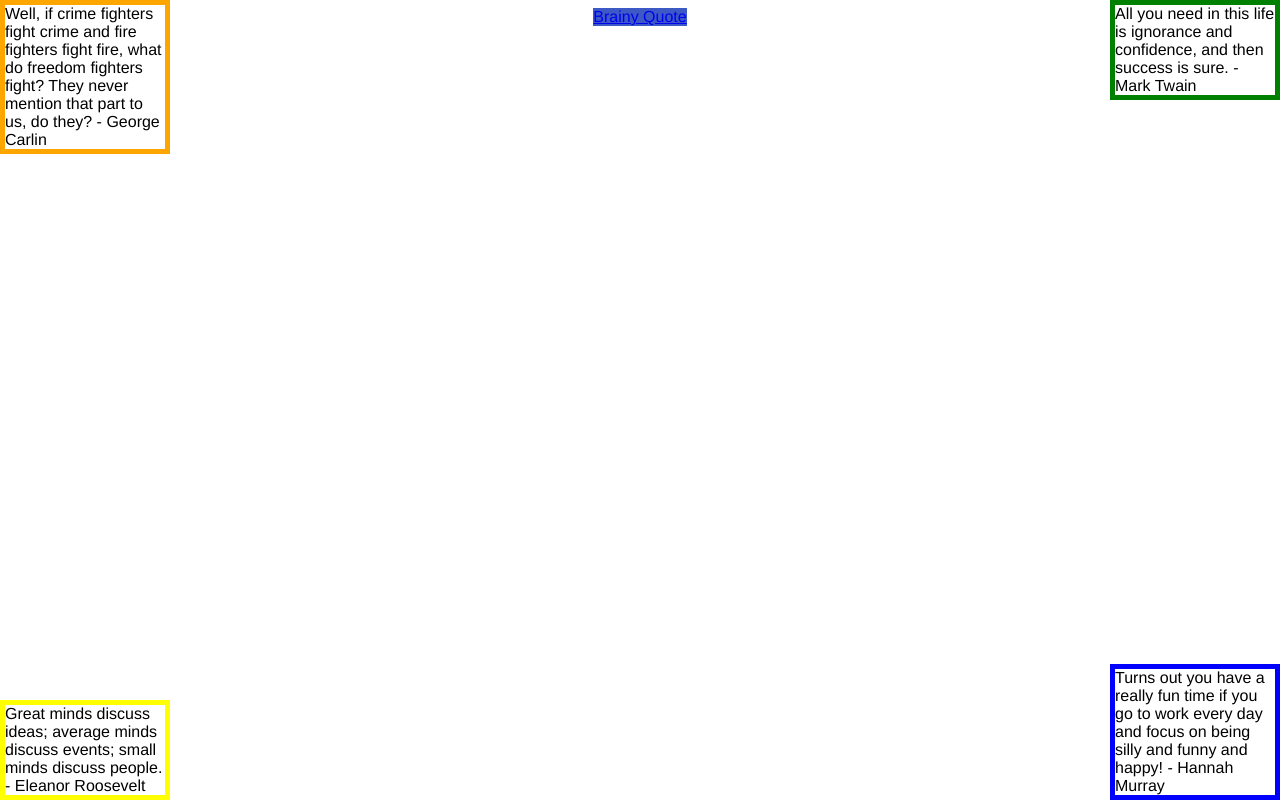
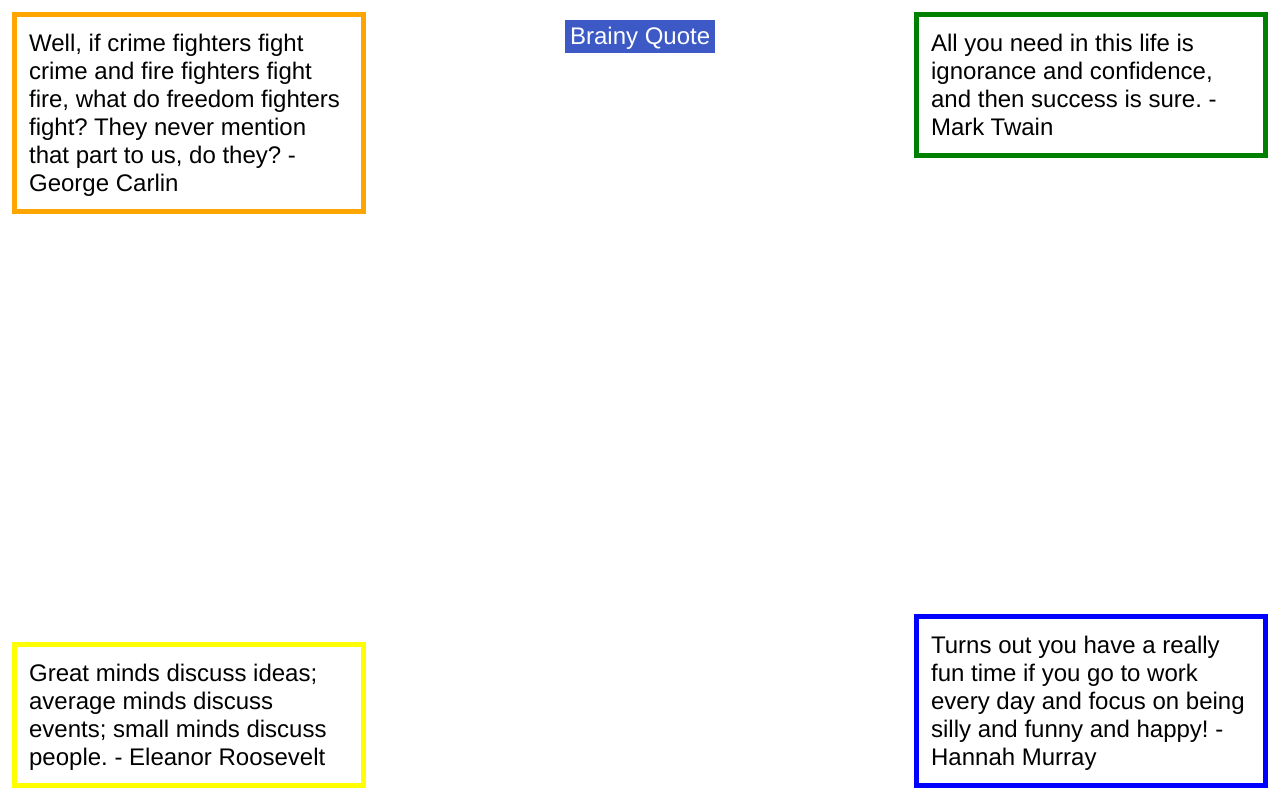
Before and after one commit to omaralzaabi/wa4e, a PHP site: page / in a window 1280 px wide. Run offline with PHP 8.4, Linux system fonts and the light colour scheme.

Commit message:
fit-content

```diff
--- a/web-apps-php/wk3-css/blocks.css
+++ b/web-apps-php/wk3-css/blocks.css
@@ -10,40 +10,58 @@ body {
 /* Here is one of many  CSS rules you will need... */
 #three {
     position: fixed;
-    left: 0px;
-    top: 0px;
-    width: 10em;
-    border: 5px solid orange
-
+    left: .5em;
+    top: .5em;
+    width: 25%;
+    border: 5px solid orange;
+    padding: 0.5em;
+    font-size: 150%;
 }
 #two {
     position: fixed;
-    right: 0px;
-    top: 0px;
-    width: 10em;
-    border: 5px solid green
+    right: .5em;
+    top: .5em;
+    width: 25%;
+    border: 5px solid green;
+    padding: 0.5em;
+    font-size: 150%;
+
 }
 #one {
     position: fixed;
-    right: 0px;
-    bottom: 0px;
-    width: 10em;
-    border: 5px solid blue
+    right: .5em;
+    bottom: .5em;
+    width: 25%;
+    border: 5px solid blue;
+    padding: 0.5em;
+    font-size: 150%;
+
 }
 #four {
     position: fixed;
-    left: 0px;
-    bottom: 0px;
-    width: 10em;
-    border: 5px solid yellow
+    left: .5em;
+    bottom: .5em;
+    width: 25%;
+    border: 5px solid yellow;
+    padding: 0.5em;
+    font-size: 150%;
+
 }
 #link {
     position: relative;
-    top: 0px;
-
+    top: .5em;
     text-align: center;
     color: #fefefe;
     background-color: #3d59c6;
     max-width: max-content;
+    padding-left: .2em;
+    padding-right: .2em;
+    padding-bottom: .1em;
+    padding-top: .1em;
     margin: auto;
+    font-size: 150%;
 }
+a, a:visited, a:hover, a:active {
+    text-decoration: none;
+    color: inherit;
+}
```
